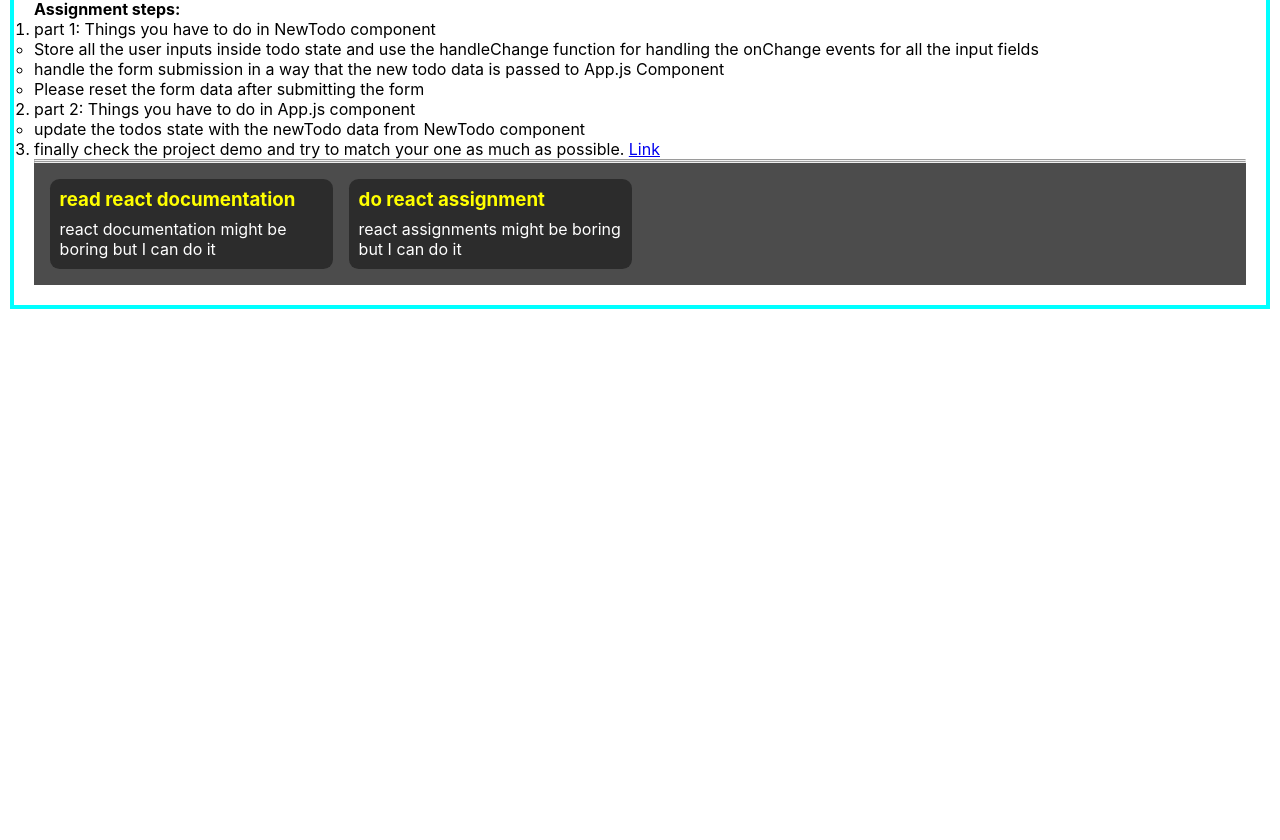
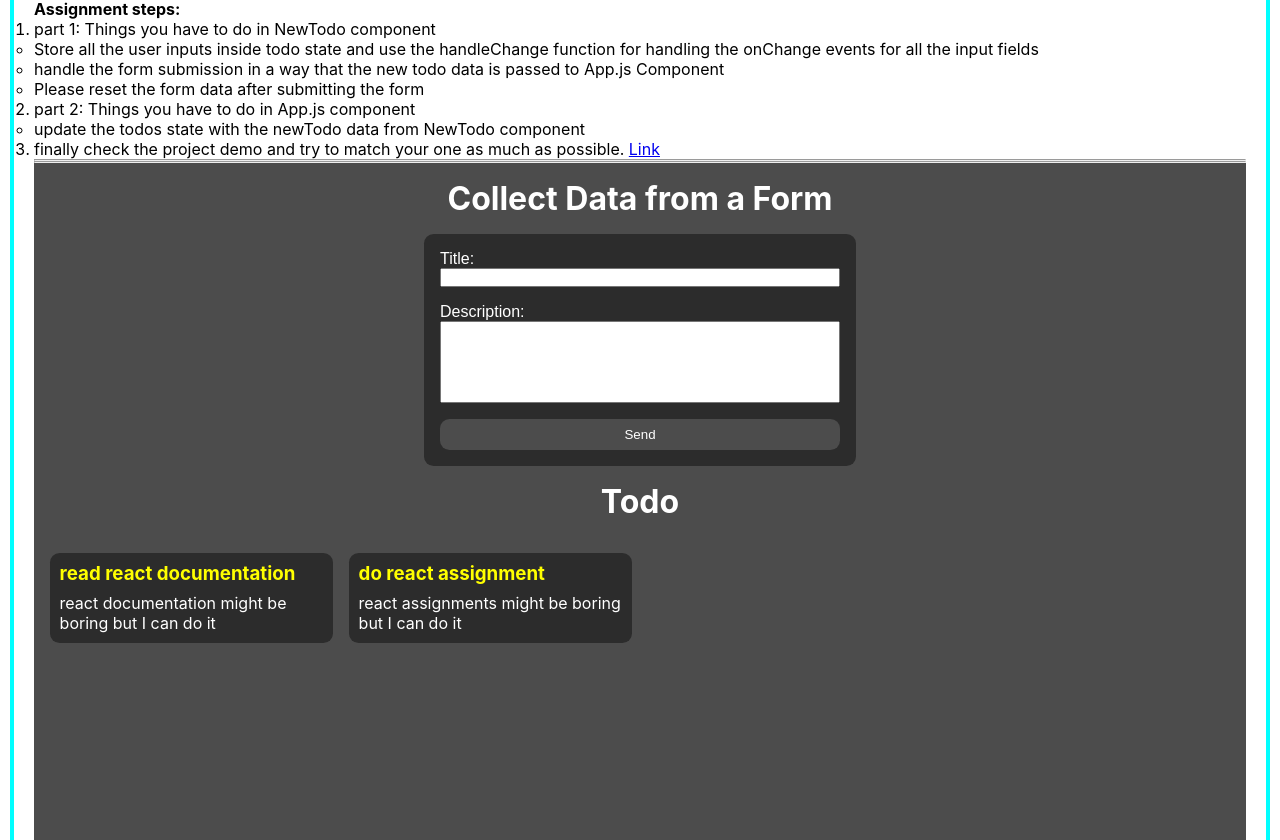
Before and after one commit to khaled39ab/React-With-LWS, a React (Create React App) app: page /all-project in a window 1280 px wide. Shown: the part 2840-3680 px from the top of the page. Before the commit the page ends 3159 px from the top, so only its background shows below. Built offline with nearby package versions, Linux system fonts and the light colour scheme.

Commit message:
added new todo form

```diff
--- a/src/miniProject/assignment3/Assignment3.js
+++ b/src/miniProject/assignment3/Assignment3.js
@@ -2,6 +2,7 @@ import React from 'react';
 import { useState } from 'react';
 import { v4 as uuidv4 } from 'uuid';
 import './style3.css'
+import TaskNewTodo from './TaskNewTodo';
 import TaskTodos from './TaskTodos';
 
 const todosData = [
@@ -18,7 +19,7 @@ const todosData = [
 ];
 
 const Assignment3 = () => {
-    const [taskTodos,setTaskTodos] = useState(todosData)
+    const [taskTodos, setTaskTodos] = useState(todosData)
 
     return (
         <div style={{ 'border': '4px solid cyan', 'padding': '20px', 'margin': '10px' }}>
@@ -59,7 +60,11 @@ const Assignment3 = () => {
             <hr />
 
             <div className='assignment3'>
-                <TaskTodos taskTodos={taskTodos}/>
+                <div className='task-container'>
+                    <TaskNewTodo />
+                    <h1 className='task-title'>Todo</h1>
+                    <TaskTodos taskTodos={taskTodos} />
+                </div>
             </div>
         </div>
     );
--- a/src/miniProject/assignment3/TaskNewTodo.js
+++ b/src/miniProject/assignment3/TaskNewTodo.js
@@ -1,10 +1,51 @@
 import React from 'react';
+import { useState } from 'react';
 import './style3.css';
 
 const TaskNewTodo = () => {
+    const [taskTodo, setTaskTodo] = useState()
+
+    const handleChange = () =>{
+
+    }
+
+    const handleSubmit = () =>{
+
+    }
     return (
         <div>
+            <h1 className="title">Collect Data from a Form</h1>
+            <div className="card">
+                <form action="" onSubmit={handleSubmit}>
+                    <div className="field-group">
+                        <label htmlFor="title">Title: </label>
+                        <input
+                            type="text"
+                            name="title"
+                            id="title"
+                            // value={taskTodo.title}
+                            onChange={handleChange}
+                            required
+                        />
+                    </div>
 
+                    <div className="field-group">
+                        <label htmlFor="desc">Description: </label>
+                        <textarea
+                            className='textarea'
+                            name="desc"
+                            id="desc"
+                            // value={taskTodo.desc}
+                            onChange={handleChange}
+                            required></textarea>
+                    </div>
+                    <div className="field-group">
+                        <button className="task-btn" type="submit">
+                            Send
+                        </button>
+                    </div>
+                </form>
+            </div>
         </div>
     );
 };
--- a/src/miniProject/assignment3/TaskTodo.js
+++ b/src/miniProject/assignment3/TaskTodo.js
@@ -2,7 +2,7 @@ import React from 'react';
 import './style3.css';
 
 const TaskTodo = (props) => {
-    const {title, desc} = props.taskTodo;
+    const { title, desc } = props.taskTodo;
     return (
         <article className='task-todo'>
             <h3 className='todo-title'>{title}</h3>
--- a/src/miniProject/assignment3/TaskTodos.js
+++ b/src/miniProject/assignment3/TaskTodos.js
@@ -3,7 +3,7 @@ import './style3.css';
 import TaskTodo from './TaskTodo';
 
 const TaskTodos = (props) => {
-    const {taskTodos} = props;
+    const { taskTodos } = props;
 
     return (
         <section className='task-todos'>
--- a/src/miniProject/assignment3/style3.css
+++ b/src/miniProject/assignment3/style3.css
@@ -13,12 +13,12 @@
     background-color: #4c4c4c;
   }
 
-  /* textarea {
+  .textarea {
     resize: none;
     height: 5rem;
-  } */
+  }
 
-  /* .btn {
+  .task-btn {
     border: none;
     padding: 0.2rem;
     border-radius: 0.6rem;
@@ -28,34 +28,34 @@
     padding: 0.5rem 0;
   }
 
-  .btn:hover {
+  .task-btn:hover {
     background-color: orange;
     color: black;
-  } */
-/*
-  .container {
+  }
+
+  .task-container {
     min-height: 100vh;
     display: flex;
     flex-direction: column;
     align-items: center;
-  } */
+  }
 
-  /* .title {
+  .task-title {
     text-align: center;
     margin: 1rem 0;
     color: white;
     font-size: 2rem;
-  } */
+  }
 
-  /* .card {
+  .card {
     background-color: #2c2c2c;
     padding: 1rem;
     border-radius: 0.6rem;
     width: 25rem;
     max-width: 100%;
-  } */
+  }
 
-  /* form {
+  form {
     display: flex;
     flex-direction: column;
     gap: 1rem;
@@ -65,7 +65,7 @@
   .field-group {
     display: flex;
     flex-direction: column;
-  } */
+  }
 
   .task-todos {
     display: grid;
```
Lines whose indentation alone changed are shown as unchanged.
